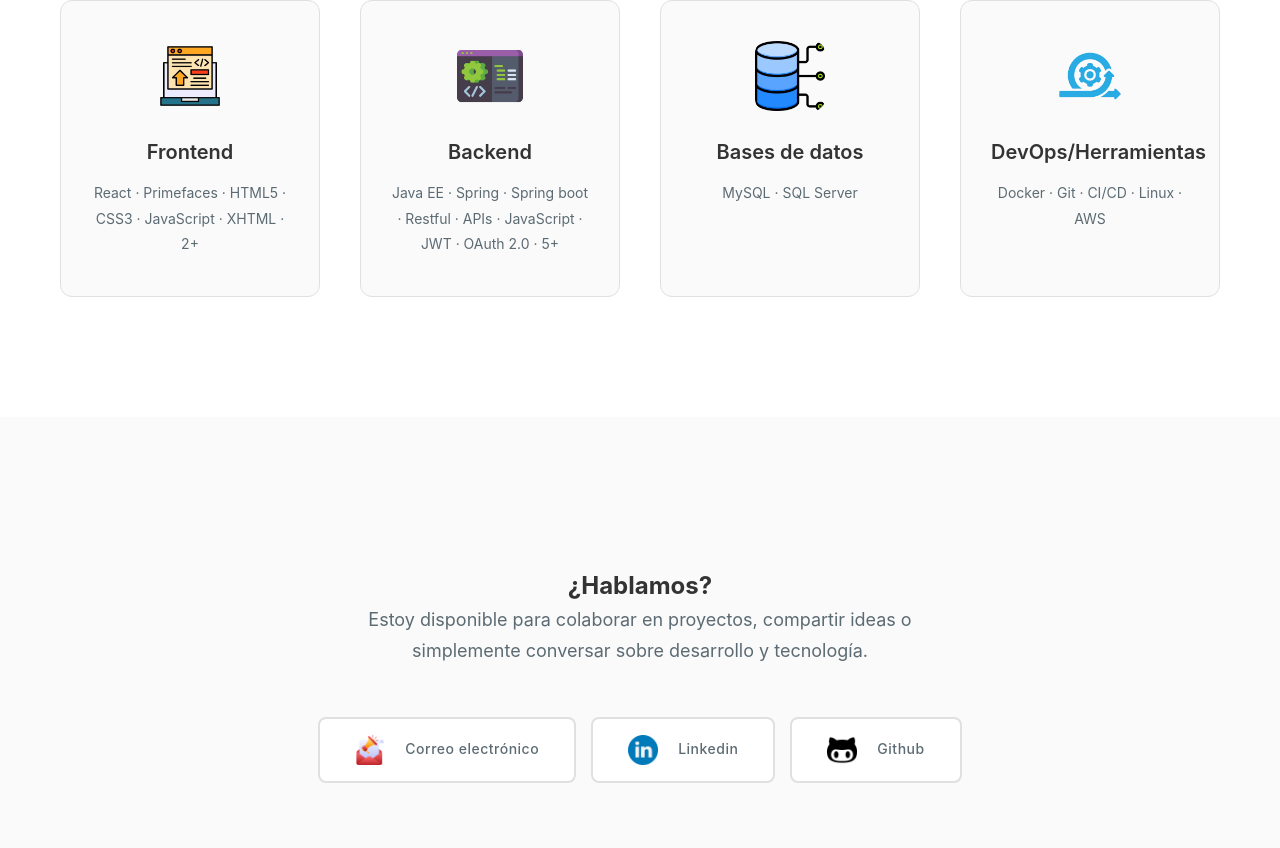
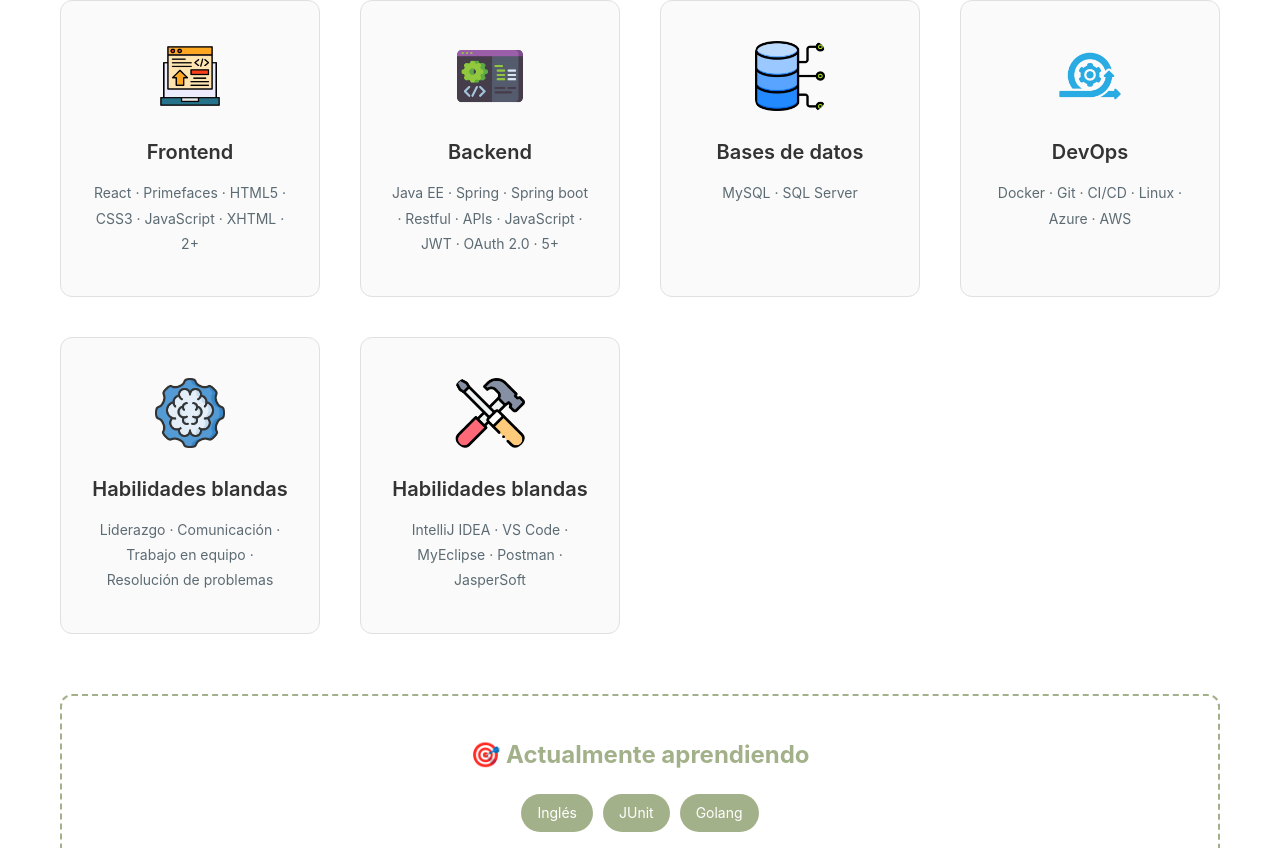
Before and after one commit to charlieyhs/Portafolio, a React (Vite) app: page / in a window 1280 px wide. Shown: the part 5332-6180 px from the top of the page. Built offline with nearby package versions, Linux system fonts and the light colour scheme.

Commit message:
feat: ajustes y mejoras en sección de habilidades

```diff
--- a/src/assets/images.js
+++ b/src/assets/images.js
@@ -15,3 +15,5 @@ export { default as light } from "./images/light.webp";
 export { default as gym } from "./images/gym.webp";
 export { default as motoViewer } from "./images/moto_viewer.webp";
 export { default as savingsFund } from "./images/savings_fund.webp";
+export { default as softSkills } from "./images/softskills.webp";
+export { default as tools } from "./images/tools.webp";
--- a/src/components/Skills/SkillsSection.jsx
+++ b/src/components/Skills/SkillsSection.jsx
@@ -1,5 +1,5 @@
 import { useTranslation } from "react-i18next";
-import {skills} from '../../data/skills.js'
+import {learning, skills} from '../../data/skills.js'
 import SkillCard from './SkillCard.jsx'
 import '../../css/skills.css';
 
@@ -18,6 +18,15 @@ const SkillsSection = () => {
                     <SkillCard key={s.id} skill={s} />
                 ))}
             </div>
+
+            <div className="learning-section">
+                <h3>🎯 {t('skills.learning')}</h3>
+                <div className="learning-tags">
+                    {learning.map(tolearn => (
+                        <span className="learning-tag" key={tolearn}>{t(tolearn)}</span>
+                    ))}
+                </div>
+            </div>
         </section>
     );
 }
--- a/src/css/skills.css
+++ b/src/css/skills.css
@@ -53,3 +53,38 @@
     font-size: 14px;
     line-height: 1.8;
 }
+
+.learning-section {
+    max-width: 1200px;
+    margin: 60px auto 0;
+    padding: 40px;
+    background: white;
+    border-radius: 12px;
+    border: 2px dashed var(--green);
+}
+
+body.dark-mode .learning-section {
+    background: var(--dark-card);
+}
+
+.learning-section h3 {
+    text-align: center;
+    font-size: 24px;
+    color: var(--green);
+    margin-bottom: 20px;
+}
+
+.learning-tags {
+    display: flex;
+    flex-wrap: wrap;
+    gap: 10px;
+    justify-content: center;
+}
+
+.learning-tag {
+    padding: 8px 16px;
+    background: var(--green);
+    color: white;
+    border-radius: 20px;
+    font-size: 14px;
+}
--- a/src/data/skills.js
+++ b/src/data/skills.js
@@ -1,4 +1,4 @@
-import { backend, bd, devops, frontend } from "../assets/images";
+import { backend, bd, devops, frontend, softSkills, tools } from "../assets/images";
 
 export const skills = [
     {
@@ -36,8 +36,26 @@ export const skills = [
         altIcon : "skill.skill4.alt-icon",
         title : "skills.skill4.title",
         skills : [
-            "Docker · ", "Git · ", "CI/CD · ", "Linux · ", "AWS",
+            "Docker · ", "Git · ", "CI/CD · ", "Linux · ","Azure · ", "AWS",
+        ]
+    },
+    {
+        id : "05",
+        icon : softSkills,
+        altIcon : "skill.skill5.alt-icon",
+        title : "skills.skill5.title",
+        skills : [
+            "Liderazgo · ", "Comunicación · ", "Trabajo en equipo · ", "Resolución de problemas"
+        ]
+    },
+    {
+        id : "06",
+        icon : tools,
+        altIcon : "skill.skill5.alt-icon",
+        title : "skills.skill5.title",
+        skills : [
+            "IntelliJ IDEA · ", "VS Code · ", "MyEclipse · ", "Postman · ", "JasperSoft",
         ]
     }
-
 ]
+export const learning = ["skills.learning1","skills.learning2", "skills.learning3"]
--- a/src/locales/english.json
+++ b/src/locales/english.json
@@ -81,7 +81,19 @@
 		"skill4": {
 			"alt-icon": "Reference icon for DevOps/tools skills",
 			"title": "DevOps/Tools"
-		}
+		},
+        "skill5": {
+            "alt-icon" : "Soft skills",
+            "title" : "Soft skills"
+        },
+        "skill6": {
+            "alt-icon" : "Tools",
+            "title" : "Tools"
+        },
+		"learning": "Currently learning",
+		"learning1": "English",
+        "learning2": "JUnit",
+        "learning3": "Golang"
 	},
 	"contact": {
 		"we-talk": "Shall we talk?",
--- a/src/locales/spanish.json
+++ b/src/locales/spanish.json
@@ -79,9 +79,21 @@
             "title" : "Bases de datos"
         },
         "skill4": {
-            "alt-icon" : "Devops/herramientas",
-            "title" : "DevOps/Herramientas"
-        }
+            "alt-icon" : "Devops",
+            "title" : "DevOps"
+        },
+        "skill5": {
+            "alt-icon" : "Habilidades blandas",
+            "title" : "Habilidades blandas"
+        },
+        "skill6": {
+            "alt-icon" : "Herramientas",
+            "title" : "Herramientas"
+        },
+        "learning": "Actualmente aprendiendo",
+        "learning1": "Inglés",
+        "learning2": "JUnit",
+        "learning3": "Golang"
     },
     "contact" : {
         "we-talk" : "¿Hablamos?",
```
Also changed, not shown: src/assets/images/softskills.webp (added), src/assets/images/tools.webp (added).
